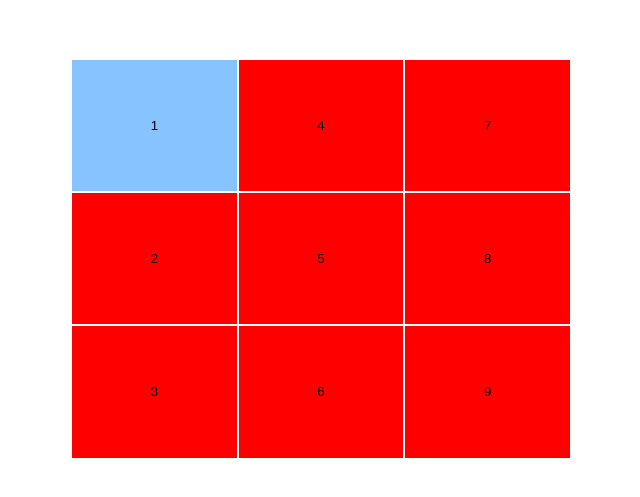
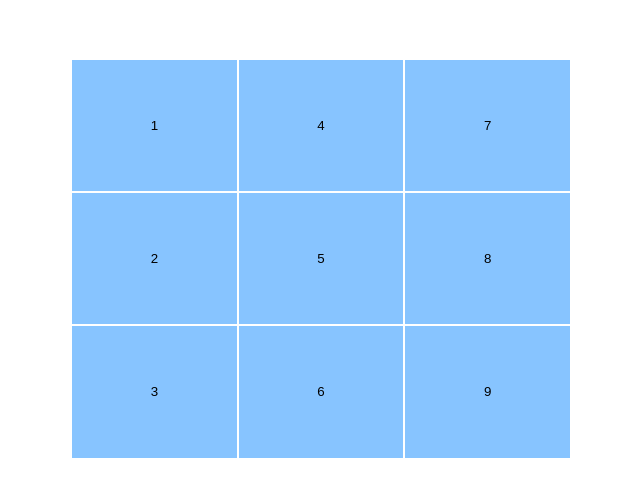
Before and after one commit to thisissonali/TICTACTOE, a React (Vite) app: page / in a window 1280 px wide. Shown: the part 141-638 px from the top of the page, without its empty margins (319-959 px from the left). Built offline with nearby package versions, Linux system fonts and the light colour scheme.

Commit message:
new commit

```diff
--- a/src/App.jsx
+++ b/src/App.jsx
@@ -34,55 +34,84 @@ function App() {
           <button
             onClick={() => {
               setCount((prevCount) => prevCount + 1);
+              setIsSelected(true);
               console.log("Button Clicked. New Count:", count + 1);
             }}
-            className={`cell-cont ${chance}`}
+            className={`cell-cont ${isSelected ? chance : ""}`}
           >
             2
           </button>
           <button
-            onClick={() => setCount((prevCount) => prevCount + 1)}
-            className={`cell-cont ${chance}`}
+            onClick={() => {
+              setCount((prevCount) => prevCount + 1);
+              setIsSelected(true);
+              console.log("Button Clicked. New Count:", count + 1);
+            }}
+            className={`cell-cont ${isSelected ? chance : ""}`}
           >
             3
           </button>
         </div>
         <div className="row">
           <button
-            onClick={() => setCount((prevCount) => prevCount + 1)}
-            className={`cell-cont ${chance}`}
+            onClick={() => {
+              setCount((prevCount) => prevCount + 1);
+              setIsSelected(true);
+              console.log("Button Clicked. New Count:", count + 1);
+            }}
+            className={`cell-cont ${isSelected ? chance : ""}`}
           >
             4
           </button>
           <button
-            onClick={() => setCount((prevCount) => prevCount + 1)}
-            className={`cell-cont ${chance}`}
+            onClick={() => {
+              setCount((prevCount) => prevCount + 1);
+              setIsSelected(true);
+              console.log("Button Clicked. New Count:", count + 1);
+            }}
+            className={`cell-cont ${isSelected ? chance : ""}`}
           >
             5
           </button>
           <button
-            onClick={() => setCount((prevCount) => prevCount + 1)}
-            className={`cell-cont ${chance}`}
+            onClick={() => {
+              setCount((prevCount) => prevCount + 1);
+              setIsSelected(true);
+              console.log("Button Clicked. New Count:", count + 1);
+            }}
+            className={`cell-cont ${isSelected ? chance : ""}`}
           >
             6
           </button>
         </div>
         <div className="row">
           <button
-            onClick={() => setCount((prevCount) => prevCount + 1)}
-            className={`cell-cont ${chance}`}
+            onClick={() => {
+              setCount((prevCount) => prevCount + 1);
+              setIsSelected(true);
+              console.log("Button Clicked. New Count:", count + 1);
+            }}
+            className={`cell-cont ${isSelected ? chance : ""}`}
           >
             7
           </button>
           <button
-            onClick={() => setCount((prevCount) => prevCount + 1)}
-            className={`cell-cont ${chance}`}
+            onClick={() => {
+              setCount((prevCount) => prevCount + 1);
+              setIsSelected(true);
+              console.log("Button Clicked. New Count:", count + 1);
+            }}
+            className={`cell-cont ${isSelected ? chance : ""}`}
           >
             8
           </button>
           <button
-            onClick={() => setCount((prevCount) => prevCount + 1)}
-            className={`cell-cont ${chance}`}
+            onClick={() => {
+              setCount((prevCount) => prevCount + 1);
+              setIsSelected(true);
+              console.log("Button Clicked. New Count:", count + 1);
+            }}
+            className={`cell-cont ${isSelected ? chance : ""}`}
           >
             9
           </button>
```
